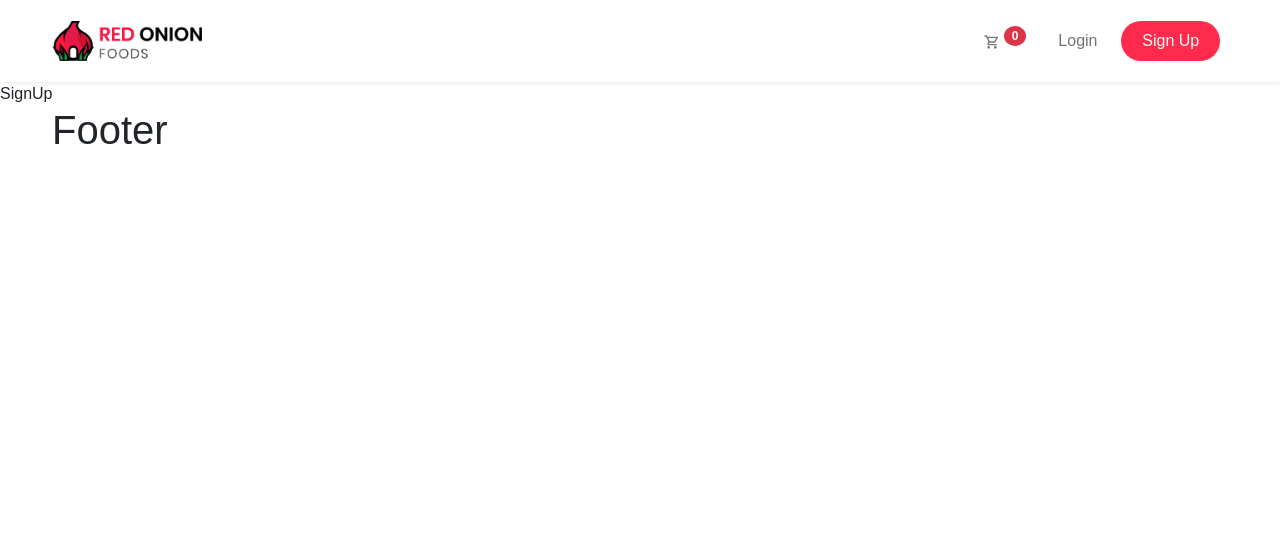
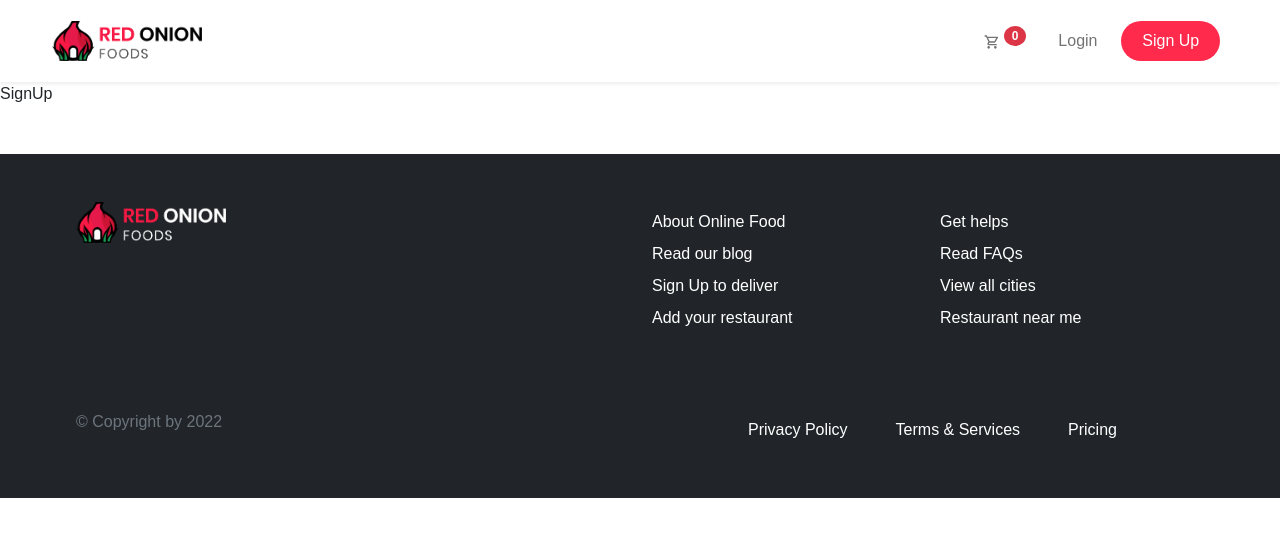
Before and after one commit to Ashik-Mahmud/react-red-onion-firebase, a React (Create React App) app: page /sign-up in a window 1280 px wide. Shown: the top 536 px of the page. Built offline with nearby package versions, Linux system fonts and the light colour scheme.

Commit message:
added footer page inside of my application

```diff
--- a/src/Shared/Footer/Footer.jsx
+++ b/src/Shared/Footer/Footer.jsx
@@ -1,10 +1,58 @@
 import React from "react";
-
+import Logo from "../../Assets/images/logo.png";
 const Footer = () => {
   return (
-    <footer id="footer">
+    <footer id="footer" className="bg-dark mt-5 p-5">
       <div className="container">
-        <h1>Footer</h1>
+        <div className="row">
+          <div className="col-lg-6">
+            <img src={Logo} alt="logo" width={150} />
+          </div>
+          <div className="col-lg-3">
+            <a className="text-white my-2 d-block" href="/">
+              About Online Food
+            </a>
+            <a className="text-white my-2 d-block" href="/">
+              Read our blog
+            </a>
+            <a className="text-white my-2 d-block" href="/">
+              Sign Up to deliver
+            </a>
+            <a className="text-white my-2 d-block" href="/">
+              Add your restaurant
+            </a>
+          </div>
+          <div className="col-lg-3">
+            <a className="text-white my-2 d-block" href="/">
+              Get helps
+            </a>
+            <a className="text-white my-2 d-block" href="/">
+              Read FAQs
+            </a>
+            <a className="text-white my-2 d-block" href="/">
+              View all cities
+            </a>
+            <a className="text-white my-2 d-block" href="/">
+              Restaurant near me
+            </a>
+          </div>
+        </div>
+        <div className="row justify-content-between text-white mt-4 pt-5">
+          <div className="col-lg-3">
+            <p className="text-muted">&copy; Copyright by 2022</p>
+          </div>
+          <div className="col-lg-5 d-flex gap-5 ">
+            <a className="text-white" href="/">
+              Privacy Policy
+            </a>
+            <a className="text-white" href="/">
+              Terms & Services
+            </a>
+            <a className="text-white" href="/">
+              Pricing
+            </a>
+          </div>
+        </div>
       </div>
     </footer>
   );
```
